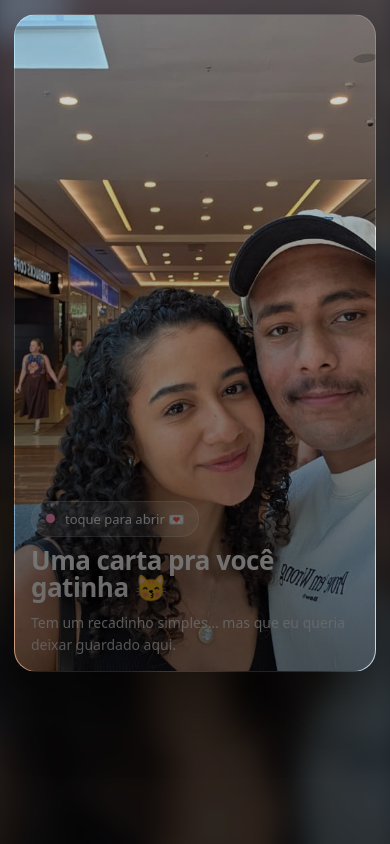
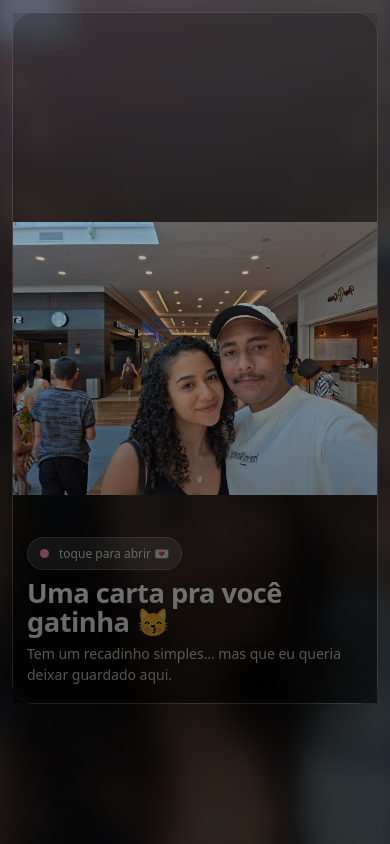
Before and after one commit to diogo9130/site_larissa, a plain HTML site: page index.html in a window 390 px wide. Drawn offline with Linux system fonts and the light colour scheme.

Commit message:
Ajusta capa no mobile para não cortar antes do clique

```diff
--- a/index.html
+++ b/index.html
@@ -21,7 +21,6 @@
       color: var(--text);
       background: #070a14;
       overflow-x:hidden;
-      /* ✅ evita “corte” em celulares com barra dinâmica */
       min-height: 100dvh;
     }
 
@@ -44,18 +43,21 @@
 
     .wrap{
       position:relative;
-      min-height: 100dvh; /* ✅ */
+      min-height:100dvh;
       display:grid;
       place-items:center;
       padding: 22px;
     }
 
-    /* Cartão 3D */
+    /* Cartão 3D (desktop/tablet) */
     .card3d{
       width: min(860px, 100%);
       aspect-ratio: 16/10;
       max-height: 80vh;
       perspective: 1400px;
+
+      /* ✅ deixa a “camera” reta */
+      perspective-origin: 50% 50%;
     }
 
     .card{
@@ -66,10 +68,15 @@
       transition: transform 1.05s cubic-bezier(.2,.9,.2,1);
       border-radius: var(--radius);
       box-shadow: var(--shadow);
+
+      /* ✅ gira no centro (não “puxa” pro canto) */
+      transform-origin: center center;
+      will-change: transform;
     }
 
     .card.open{
-      transform: rotateY(-168deg);
+      /* ✅ flip reto e central */
+      transform: rotateY(-180deg);
     }
 
     .face{
@@ -88,8 +95,7 @@
     .front::after{
       content:"";
       position:absolute; inset:0;
-      background:
-        linear-gradient(180deg, rgba(0,0,0,.12), rgba(0,0,0,.62));
+      background: linear-gradient(180deg, rgba(0,0,0,.12), rgba(0,0,0,.62));
     }
     .frontContent{
       position:absolute; inset:0;
@@ -155,12 +161,6 @@
       padding: clamp(16px, 3.6vw, 30px);
     }
 
-    /* ✅ Melhorias gerais pra evitar cortes */
-    .note{ min-height: 0; }
-    .actions{ gap: 10px; }
-    .btn{ min-height: 44px; } /* ✅ tamanho bom pro dedo */
-    .highlight{ min-height: 80px; } /* ✅ mais folga */
-
     .note{
       border-radius: 18px;
       background: rgba(0,0,0,.16);
@@ -172,6 +172,7 @@
       gap: 14px;
       position:relative;
       overflow:hidden;
+      min-height: 0;
     }
     .note::before{
       content:"";
@@ -204,6 +205,7 @@
       border: 1px solid rgba(255,255,255,.16);
       background: rgba(255,255,255,.07);
       text-align:center;
+      min-height: 80px;
       display:grid;
       place-items:center;
       overflow:hidden;
@@ -215,9 +217,7 @@
       font-size: clamp(18px, 3vw, 30px);
       line-height: 1.16;
     }
-    .fade{
-      animation: fadeUp .55s ease both;
-    }
+    .fade{ animation: fadeUp .55s ease both; }
     @keyframes fadeUp{
       from{ opacity:0; transform: translateY(10px); filter: blur(6px); }
       to{ opacity:1; transform: translateY(0); filter: blur(0); }
@@ -226,6 +226,7 @@
     .actions{
       display:flex;
       flex-wrap:wrap;
+      gap:10px;
       align-items:center;
       margin-top: 10px;
     }
@@ -244,7 +245,7 @@
       transition: transform .12s ease, background .12s ease, border-color .12s ease;
       user-select:none;
       -webkit-tap-highlight-color: transparent;
-      flex: 1 1 auto;           /* ✅ permite quebrar e ocupar largura */
+      min-height: 44px;
     }
     .btn:hover{ background: rgba(255,255,255,.14); border-color: rgba(255,255,255,.28); }
     .btn:active{ transform: scale(.98); }
@@ -255,7 +256,6 @@
       font-size: 12.5px;
     }
 
-    /* “Surpresa” do lado: mini polaroid */
     .polaroid{
       border-radius: 18px;
       overflow:hidden;
@@ -304,51 +304,112 @@
       overflow:hidden;
     }
 
-    /* ✅✅ RESPONSIVO MOBILE DE VERDADE */
+    /* ✅ Tablet e mobile “normal” */
     @media (max-width: 820px){
-      .wrap{ padding: 14px; place-items: start center; } /* ✅ começa do topo */
+      .wrap{ padding: 14px; place-items: start center; }
       .card3d{
         width: 100%;
         max-width: 520px;
-        aspect-ratio: auto;       /* ✅ tira trava */
-        max-height: none;         /* ✅ tira trava */
-        height: auto;             /* ✅ deixa crescer */
+        aspect-ratio: auto;
+        max-height: none;
+        height: auto;
         perspective: 1200px;
       }
-
-      /* ✅ transforma o “cartão” em altura real de conteúdo */
-      .card{ height: auto; min-height: 78dvh; } /* ✅ ocupa quase a tela */
-      .face{ position: absolute; }              /* mantém flip */
-
-      /* ✅ dentro: vira uma coluna e pode rolar */
       .inside{
         grid-template-columns: 1fr;
         height: 100%;
-        overflow: auto;           /* ✅ rolagem interna */
-        -webkit-overflow-scrolling: touch;
         padding: 16px;
         gap: 14px;
       }
-
-      /* ✅ polaroid com altura controlada (não estoura) */
-      .polaroid{ min-height: 200px; }
-      .polaroid img{ height: 220px; }
-
-      /* ✅ botões em coluna (não some) */
       .actions{
         flex-direction: column;
         align-items: stretch;
       }
-      .btn{
-        width: 100%;
-        flex: 0 0 auto;
+      .btn{ width: 100%; }
+      .polaroid img{ height: 220px; }
+    }
+
+    /* ✅✅ TELAS PEQUENAS: DESLIGA 3D E DEIXA ROLAR “NORMAL” (sem corte) */
+    @media (max-width: 520px), (max-height: 760px){
+      body{ overflow-y: auto; }
+      .wrap{ min-height: 100dvh; }
+
+      .card3d{
+        perspective: none;       /* sem 3D */
+      }
+      .card{
+        transform: none !important;         /* sem inclinação */
+        transform-style: flat;
+        height: auto;
+      }
+      .face{
+        position: relative;                 /* vira layout normal */
+        inset: auto;
+        backface-visibility: visible;
+        overflow: visible;                  /* nunca corta */
       }
 
-      /* ✅ deixa o ângulo do flip um pouco menor (menos chance de “sumir”) */
-      .card.open{ transform: rotateY(-160deg); }
+      /* “abre/fecha” vira troca de telas */
+      .back{ transform: none; display: none; }
+      .card.open .back{ display: block; }
+      .card.open .front{ display: none; }
+
+      .inside{
+        height: auto;
+        overflow: visible;
+        padding: 14px;
+      }
+
+      /* foto não estoura */
+      .polaroid img{
+        height: auto;
+        max-height: 42dvh;
+      }
+
+      /* botões menores só um pouco (cabem em tudo) */
+      .btn{
+        padding: 10px 12px;
+        font-size: 14px;
+      }
+
+      /* ====== INSERIDO: evita capa/bilhete inicial ficar cortado ====== */
+      .wrap{
+        padding: 12px;
+        place-items: start center;
+      }
+
+      .front{
+        background-size: contain;
+        background-position: center;
+        background-repeat: no-repeat;
+        background-color: rgba(0,0,0,.22);
+        min-height: 82dvh;
+      }
+
+      .frontContent{
+        padding: 14px;
+        padding-bottom: 18px;
+        gap: 8px;
+      }
+
+      .frontTitle{
+        font-size: clamp(22px, 7vw, 34px);
+        line-height: 1.08;
+      }
+
+      .frontSub{
+        font-size: 14px;
+        line-height: 1.45;
+        max-width: 40ch;
+      }
+
+      .pill{
+        font-size: 12px;
+        padding: 7px 12px;
+      }
+      /* ====== FIM DO INSERIDO ====== */
     }
 
-    /* Acessibilidade: reduz movimento */
     @media (prefers-reduced-motion: reduce){
       .card{ transition:none; }
       .dot, .fade, .heart{ animation:none !important; }
@@ -421,9 +482,12 @@
     function openCard(){
       card.classList.add("open");
       burstHearts(6);
+      // ✅ em telas pequenas, garante que comece do topo
+      window.scrollTo({ top: 0, behavior: "smooth" });
     }
     function closeCard(){
       card.classList.remove("open");
+      window.scrollTo({ top: 0, behavior: "smooth" });
     }
 
     front.addEventListener("click", openCard);
```
